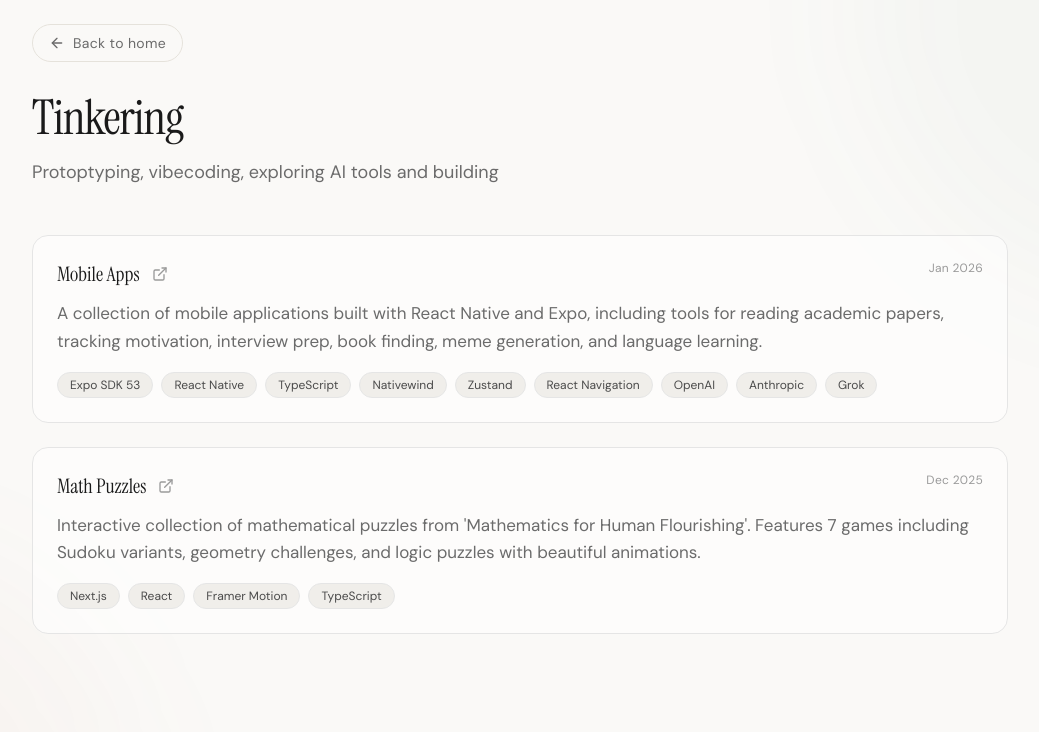
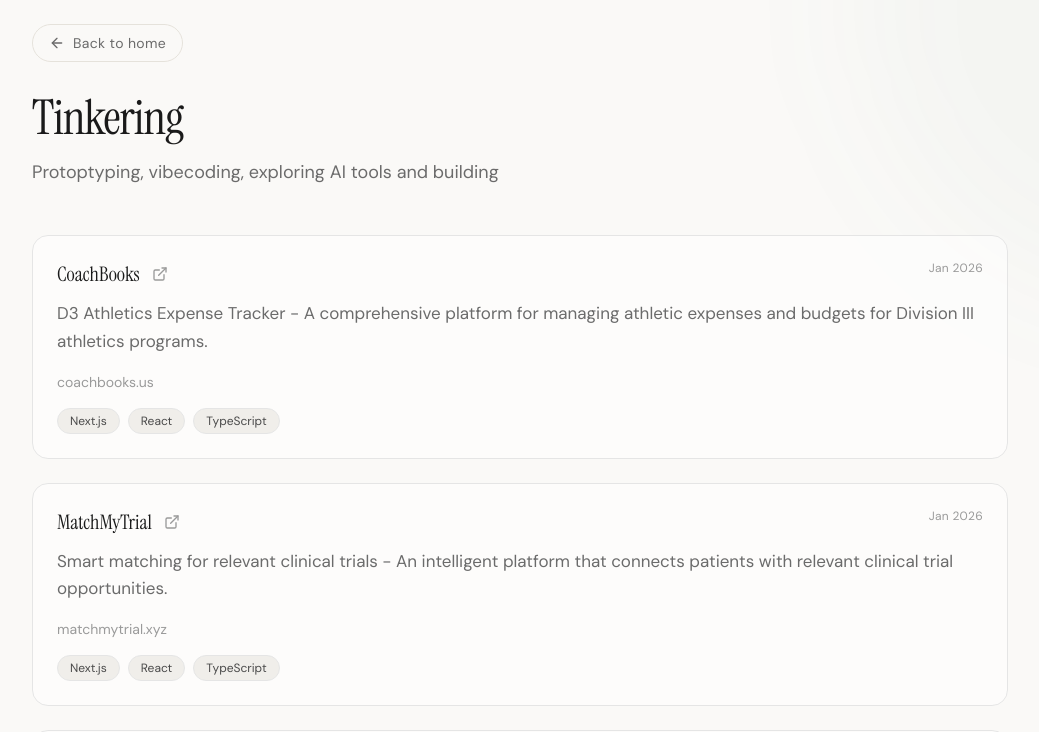
Before and after one commit to bamboo-fx/Kevin, a Next.js app: page /tinkering in a window 1280 px wide. Shown: the top 732 px of the page, without its empty margins (120-1159 px from the left). Built offline with nearby package versions, Linux system fonts and the light colour scheme.

Commit message:
projects

```diff
--- a/src/app/tinkering/page.tsx
+++ b/src/app/tinkering/page.tsx
@@ -10,9 +10,29 @@ interface Project {
   tags: string[];
   date: string;
   link?: string;
+  external?: boolean;
+  linkName?: string;
 }
 
 const projects: Project[] = [
+  {
+    title: "CoachBooks",
+    description: "D3 Athletics Expense Tracker - A comprehensive platform for managing athletic expenses and budgets for Division III athletics programs.",
+    tags: ["Next.js", "React", "TypeScript"],
+    date: "Jan 2026",
+    link: "https://playbook.vibecode.run/landing",
+    external: true,
+    linkName: "coachbooks.us"
+  },
+  {
+    title: "MatchMyTrial",
+    description: "Smart matching for relevant clinical trials - An intelligent platform that connects patients with relevant clinical trial opportunities.",
+    tags: ["Next.js", "React", "TypeScript"],
+    date: "Jan 2026",
+    link: "https://matchtrial.vibecode.run/",
+    external: true,
+    linkName: "matchmytrial.xyz"
+  },
   {
     title: "Mobile Apps",
     description: "A collection of mobile applications built with React Native and Expo, including tools for reading academic papers, tracking motivation, interview prep, book finding, meme generation, and language learning.",
@@ -75,8 +95,64 @@ export default function TinkeringPage() {
             };
 
             return project.link ? (
+              project.external ? (
+                <a
+                  key={idx}
+                  {...commonProps}
+                  href={project.link}
+                  target="_blank"
+                  rel="noopener noreferrer"
+                >
+                  <div className="flex items-start justify-between mb-3">
+                    <div className="flex items-center gap-3">
+                      <h2
+                        className="text-xl font-medium text-[#1a1a1a]"
+                        style={{ fontFamily: "var(--font-serif)" }}
+                      >
+                        {project.title}
+                      </h2>
+                      <ExternalLink className="w-4 h-4 text-[#9a9a9a] group-hover:text-[#c45c3e] transition-colors" />
+                    </div>
+                    <span
+                      className="text-xs text-[#9a9a9a] tracking-wide"
+                      style={{ fontFamily: "var(--font-sans)" }}
+                    >
+                      {project.date}
+                    </span>
+                  </div>
+
+                  <p
+                    className="text-[#6b6b6b] leading-relaxed mb-4"
+                    style={{ fontFamily: "var(--font-sans)" }}
+                  >
+                    {project.description}
+                  </p>
+
+                  <div className="flex items-center gap-2 mb-4">
+                    <span
+                      className="text-sm text-[#9a9a9a]"
+                      style={{ fontFamily: "var(--font-sans)" }}
+                    >
+                      {project.linkName}
+                    </span>
+                  </div>
+
+                  <div className="flex flex-wrap gap-2">
+                    {project.tags.map((tag, tagIdx) => (
+                      <span
+                        key={tagIdx}
+                        className="px-3 py-1 bg-[#f0eeea] text-[#4a4a4a] text-xs rounded-full border border-[#e5e5e5]"
+                        style={{ fontFamily: "var(--font-sans)" }}
+                      >
+                        {tag}
+                      </span>
+                    ))}
+                  </div>
+                </a>
+              ) : (
                 <Link
-                key={idx}                {...commonProps}
+                  key={idx}
+                  {...commonProps}
                   href={project.link}
                 >
                   <div className="flex items-start justify-between mb-3">
@@ -118,6 +194,7 @@ export default function TinkeringPage() {
                     ))}
                   </div>
                 </Link>
+              )
             ) : (
               <div key={idx} {...commonProps}>
                 <div className="flex items-start justify-between mb-3">
```
Lines whose indentation alone changed are shown as unchanged.
